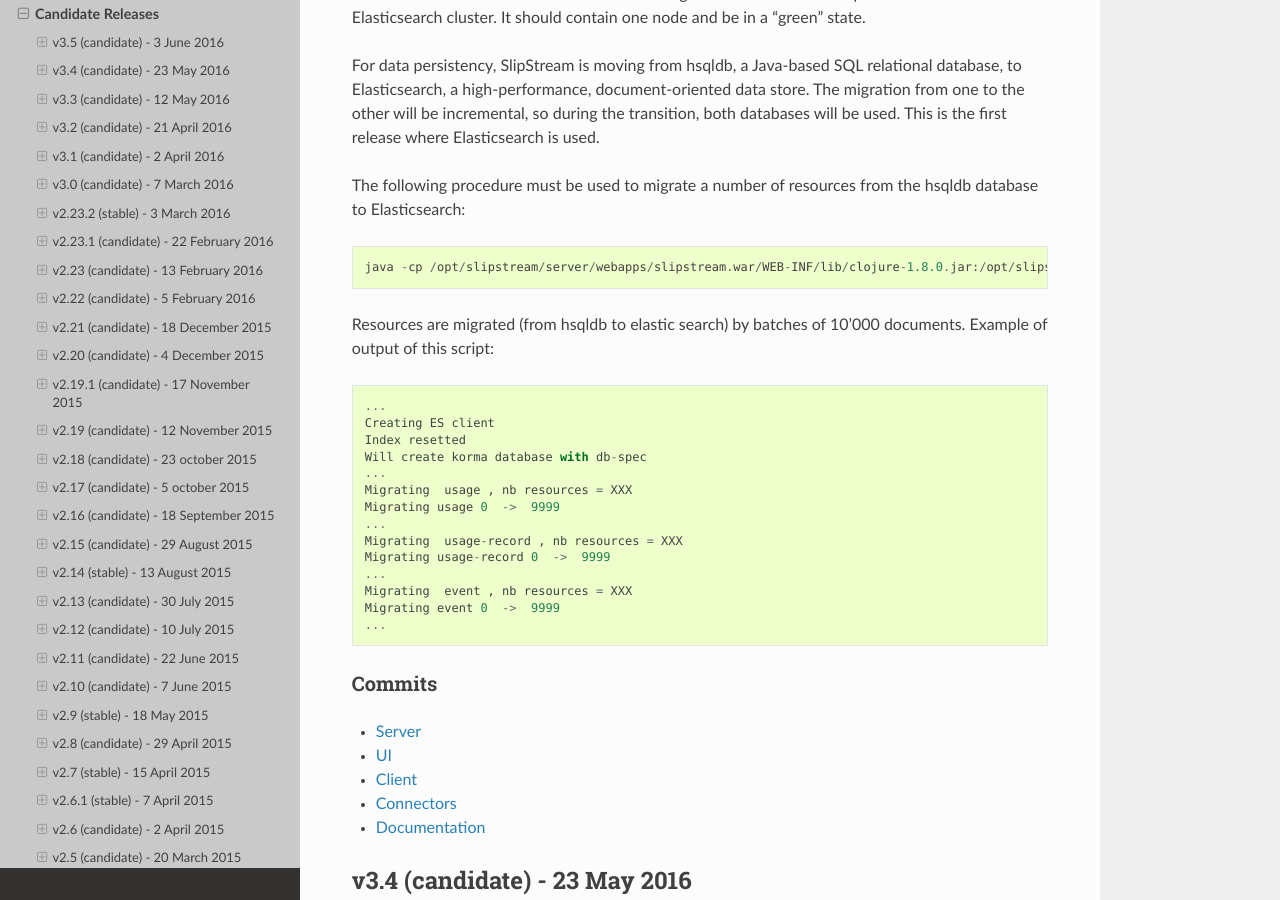
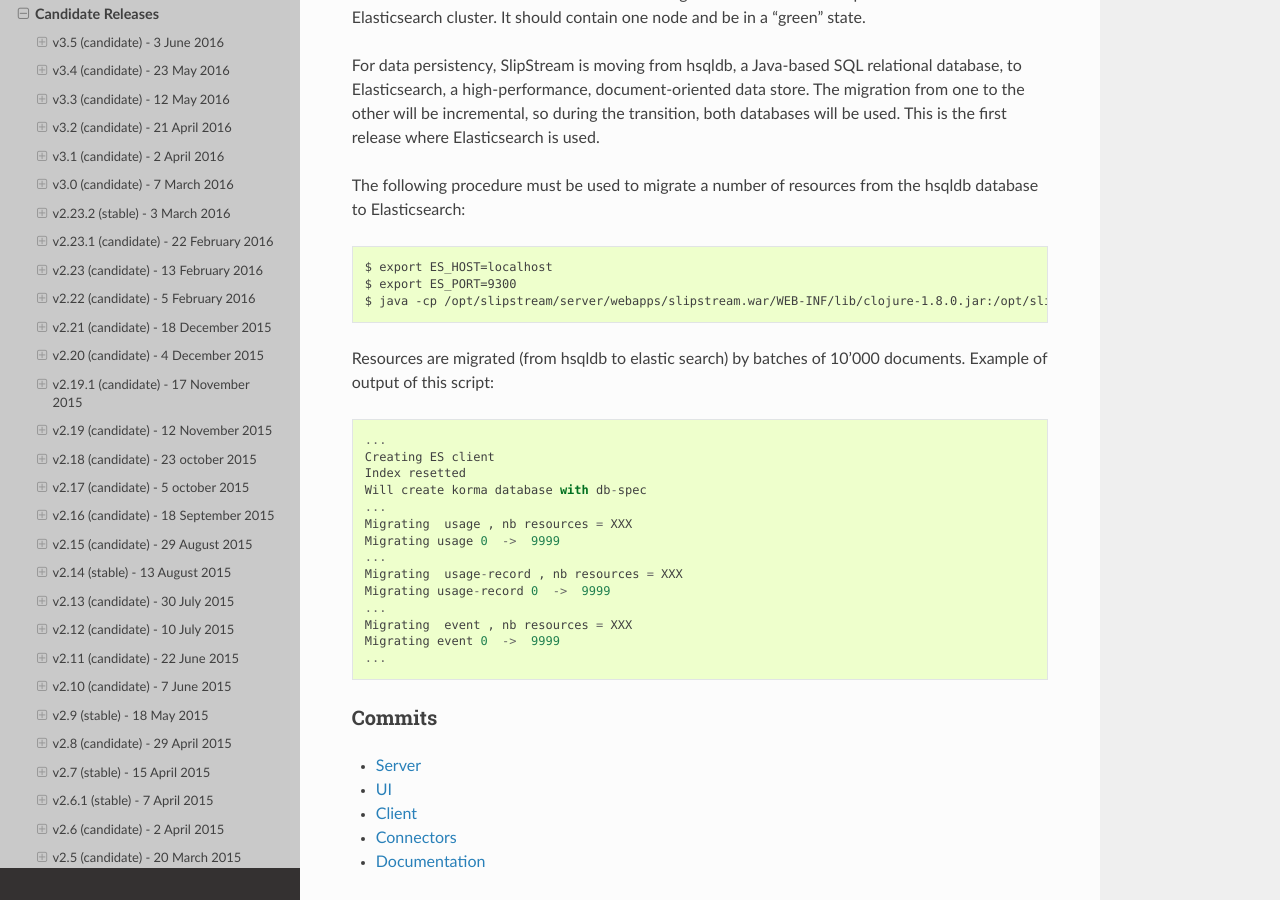
Before and after one commit to slipstream/SlipStreamDocumentation, a Sphinx documentation site: the page built from docs/release_notes/candidate_releases.rst, in a window 1280 px wide and 900 px high, scrolled down 2173 px. Built offline with Sphinx 7.4.7 and the Read the Docs theme 2.0.0, drawn with Linux system fonts in a browser that asks for light colours.

Commit message:
add env. variables for elasticsearch

```diff
--- a/docs/release_notes/candidate_releases.rst
+++ b/docs/release_notes/candidate_releases.rst
@@ -110,7 +110,9 @@
 The following procedure must be used to migrate a number of resources
 from the hsqldb database to Elasticsearch::
 
-    java -cp /opt/slipstream/server/webapps/slipstream.war/WEB-INF/lib/clojure-1.8.0.jar:/opt/slipstream/ssclj/lib/ssclj.jar com.sixsq.slipstream.ssclj.migrate.script
+    $ export ES_HOST=localhost
+    $ export ES_PORT=9300
+    $ java -cp /opt/slipstream/server/webapps/slipstream.war/WEB-INF/lib/clojure-1.8.0.jar:/opt/slipstream/ssclj/lib/ssclj.jar com.sixsq.slipstream.ssclj.migrate.script
 
 Resources are migrated (from hsqldb to elastic search) by batches of
 10'000 documents.  Example of output of this script::
```
